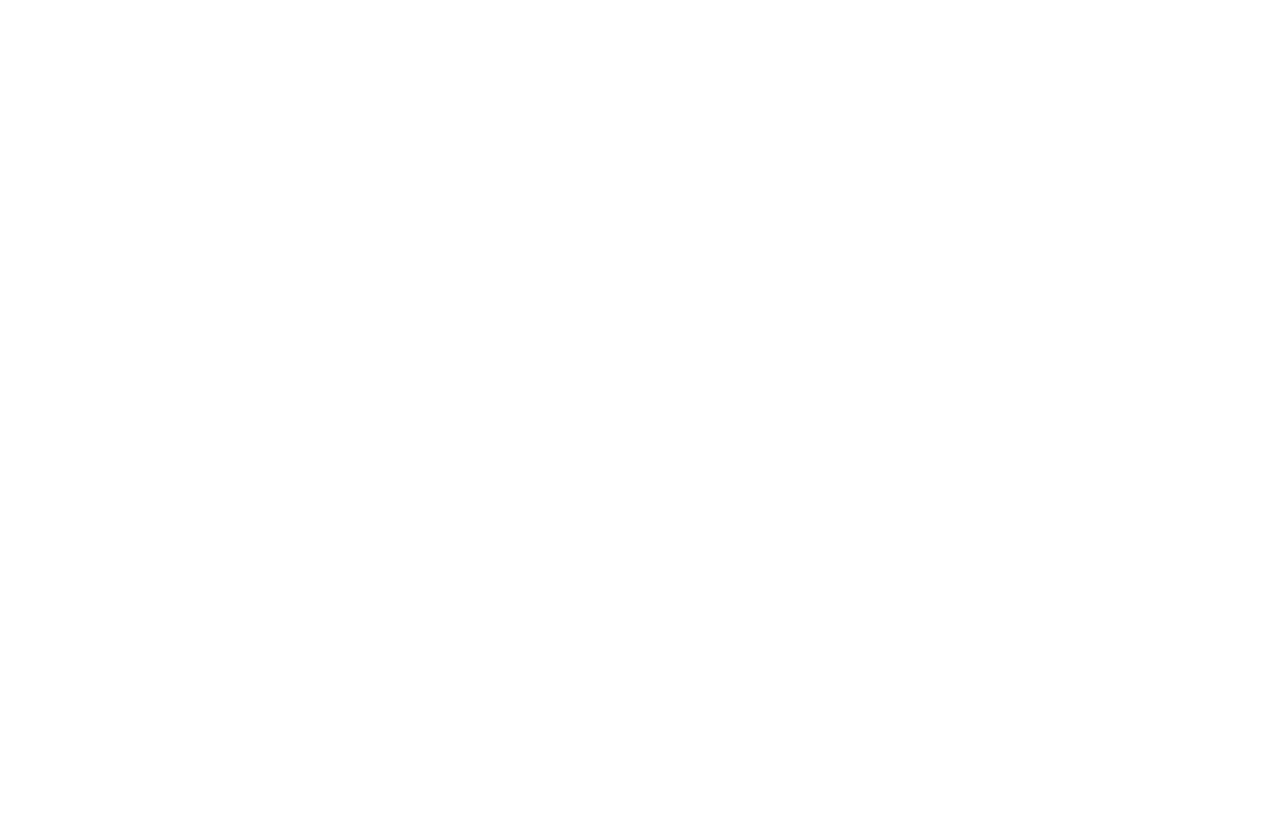
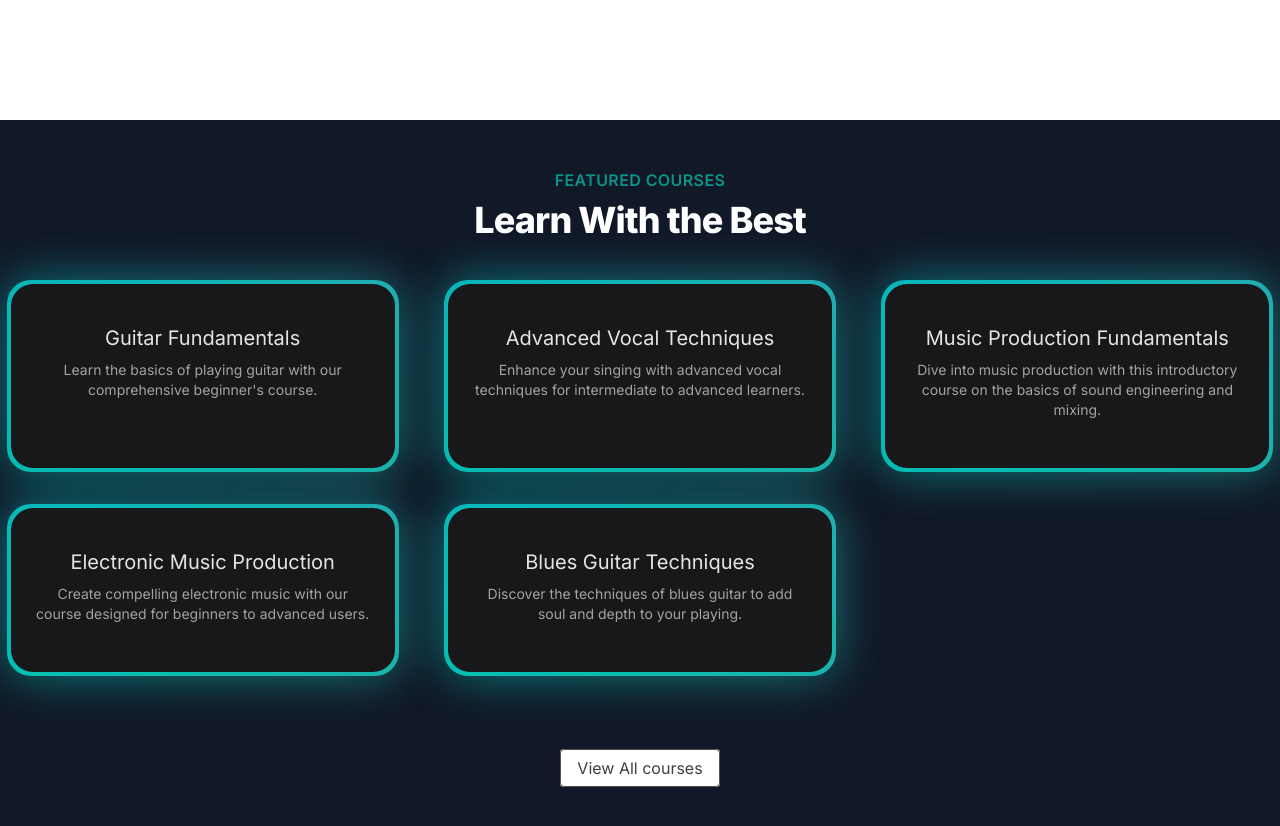
Before and after one commit to sh-reyansh9026/music, a Next.js app: page / in a window 1280 px wide. Shown: the part 520-1346 px from the top of the page. Before the commit the page ends 800 px from the top, so only its background shows below. Built offline with nearby package versions, Linux system fonts and the light colour scheme.

Commit message:
Made FeaturedCourses section

```diff
--- a/src/app/page.tsx
+++ b/src/app/page.tsx
@@ -1,3 +1,4 @@
+import FeaturedCourses from "@/components/FeaturedCourses";
 import HeroSection from "@/components/HeroSection";
 
 export default function Home() {
@@ -6,6 +7,8 @@
 g—grid—white/[0.02] ">
 
       <HeroSection />
+      <FeaturedCourses />
+
 </main>
   );
 }
--- /dev/null
+++ b/src/components/FeaturedCourses.tsx
@@ -0,0 +1,66 @@
+'use client';
+import Link from 'next/link';
+import courseData from '../data/music_courses.json';
+import { BackgroundGradient } from './ui/background-gradient';
+
+// here "Course" is a custom data type name
+interface Course{ // some data types are already defined in typescript, like string, number, boolean but this courses contain many things so we define our new custom data type using "interface" in which all properties of course are defined so while any api call or something else if any property is missing then it will show error
+    id: number,
+    title: string,
+    slug: string,
+    description: string,
+    price: number,
+    instructor: string,
+    isFeatured: boolean,
+
+}
+
+function FeaturedCourses() {
+    const featuredCourses = courseData.courses.filter((course:Course) => course.isFeatured) // here course:Course is a custom data type which is defined above and here we are filtering the courses which are featured
+
+  return (
+      <div className='py-12 bg-gray-900'>
+          <div>
+              <div className='text-center'>
+                  <h2 className="text-base text-teal-600 font-semibold tracking-wide uppercase">
+                      FEATURED COURSES
+                  </h2>
+                  <p className="mt-2 text-3xl leading-8 font-extrabold tracking-tight text-white sm:text-4xl">
+                      Learn With the Best
+                  </p>
+
+              </div>
+
+          </div>
+          <div className='mt-10'>
+              <div className="grid grid-cols-1 sm:grid-cols-2 lg:grid-cols-3 gap-8 justify-center">
+                  {featuredCourses.map((course: Course) => (
+                      <div key={course.id} className='flex justify-center'>
+                         <BackgroundGradient
+                        className="flex flex-col rounded-[22px] bg-white dark:bg-zinc-900 overflow-hidden h-full max-w-sm">
+                            <div className="p-4 sm:p-6 flex flex-col items-center text-center flex-grow">
+                                <p className="text-lg sm:text-xl text-black mt-4 mb-2 dark:text-neutral-200">{course.title}</p>
+                                <p className="text-sm text-neutral-600 dark:text-neutral-400 flex-grow">{course.description}</p>
+                                <Link href={`/courses/${course.slug}`}>
+                                Learn More
+                                </Link>
+                            </div>
+                        </BackgroundGradient>
+                          </div>
+                  ))}
+              </div>
+          </div>
+          <div className='mt-20 text-center'>
+              <Link href={"/courses"}
+            className="px-4 py-2 rounded border border-neutral-600 text-neutral-700 bg-white hover:bg-gray-100 transition duration-200"
+            >
+            View All courses
+            </Link>
+
+          </div>
+
+    </div>
+  )
+}
+
+export default FeaturedCourses
--- /dev/null
+++ b/src/components/ui/background-gradient.tsx
@@ -0,0 +1,72 @@
+import { cn } from "@/utils/cn";
+import React from "react";
+import { motion } from "framer-motion";
+
+export const BackgroundGradient = ({
+  children,
+  className,
+  containerClassName,
+  animate = true,
+}: {
+  children?: React.ReactNode;
+  className?: string;
+  containerClassName?: string;
+  animate?: boolean;
+}) => {
+  const variants = {
+    initial: {
+      backgroundPosition: "0 50%",
+    },
+    animate: {
+      backgroundPosition: ["0, 50%", "100% 50%", "0 50%"],
+    },
+  };
+  return (
+    <div className={cn("relative p-[4px] group", containerClassName)}>
+      <motion.div
+        variants={animate ? variants : undefined}
+        initial={animate ? "initial" : undefined}
+        animate={animate ? "animate" : undefined}
+        transition={
+          animate
+            ? {
+                duration: 5,
+                repeat: Infinity,
+                repeatType: "reverse",
+              }
+            : undefined
+        }
+        style={{
+          backgroundSize: animate ? "400% 400%" : undefined,
+        }}
+        className={cn(
+          "absolute inset-0 rounded-3xl z-[1] opacity-60 group-hover:opacity-100 blur-xl  transition duration-500 will-change-transform",
+          " bg-[radial-gradient(circle_farthest-side_at_0_100%,#00ccb1,transparent),radial-gradient(circle_farthest-side_at_100%_0,#7b61ff,transparent),radial-gradient(circle_farthest-side_at_100%_100%,#ffc414,transparent),radial-gradient(circle_farthest-side_at_0_0,#1ca0fb,#141316)]"
+        )}
+      />
+      <motion.div
+        variants={animate ? variants : undefined}
+        initial={animate ? "initial" : undefined}
+        animate={animate ? "animate" : undefined}
+        transition={
+          animate
+            ? {
+                duration: 5,
+                repeat: Infinity,
+                repeatType: "reverse",
+              }
+            : undefined
+        }
+        style={{
+          backgroundSize: animate ? "400% 400%" : undefined,
+        }}
+        className={cn(
+          "absolute inset-0 rounded-3xl z-[1] will-change-transform",
+          "bg-[radial-gradient(circle_farthest-side_at_0_100%,#00ccb1,transparent),radial-gradient(circle_farthest-side_at_100%_0,#7b61ff,transparent),radial-gradient(circle_farthest-side_at_100%_100%,#ffc414,transparent),radial-gradient(circle_farthest-side_at_0_0,#1ca0fb,#141316)]"
+        )}
+      />
+
+      <div className={cn("relative z-10", className)}>{children}</div>
+    </div>
+  );
+};
--- /dev/null
+++ b/src/data/music_courses.json
@@ -0,0 +1,104 @@
+{
+    "courses": [
+      {
+        "id": 1,
+        "title": "Guitar Fundamentals",
+        "slug": "guitar-fundamentals",
+        "description": "Learn the basics of playing guitar with our comprehensive beginner's course.",
+        "price": 99.99,
+        "instructor": "John Doe",
+        "isFeatured": true,
+        "image": "/courses/guitar.jpg"
+      },
+      {
+        "id": 2,
+        "title": "Piano for Beginners",
+        "slug": "piano-for-beginners",
+        "description": "Start your musical journey with foundational piano skills taught by expert instructors.",
+        "price": 109.99,
+        "instructor": "Jane Smith",
+        "isFeatured": false,
+        "image": "/courses/piano.jpg"
+      },
+      {
+        "id": 3,
+        "title": "Advanced Vocal Techniques",
+        "slug": "advanced-vocal-techniques",
+        "description": "Enhance your singing with advanced vocal techniques for intermediate to advanced learners.",
+        "price": 119.99,
+        "instructor": "Emily Johnson",
+        "isFeatured": true,
+        "image": "/courses/vocalist.jpg"
+      },
+      {
+        "id": 4,
+        "title": "Drumming Mastery",
+        "slug": "drumming-mastery",
+        "description": "Master the drums with our comprehensive course covering all skill levels.",
+        "price": 129.99,
+        "instructor": "Mike Brown",
+        "isFeatured": false,
+        "image": "/courses/drumming.jpg"
+      },
+      {
+        "id": 5,
+        "title": "Jazz Improvisation",
+        "slug": "jazz-improvisation",
+        "description": "Learn the art of jazz improvisation with this course designed for all levels.",
+        "price": 139.99,
+        "instructor": "Chris Davis",
+        "isFeatured": false,
+        "image": "/courses/jazz.jpg"
+      },
+      {
+        "id": 6,
+        "title": "Music Production Fundamentals",
+        "slug": "music-production-fundamentals",
+        "description": "Dive into music production with this introductory course on the basics of sound engineering and mixing.",
+        "price": 149.99,
+        "instructor": "Alex Wilson",
+        "isFeatured": true,
+        "image": "/courses/music-prod.jpg"
+      },
+      {
+        "id": 7,
+        "title": "Songwriting Essentials",
+        "slug": "songwriting-essentials",
+        "description": "Learn the essentials of songwriting to express your musical creativity.",
+        "price": 159.99,
+        "instructor": "Samantha Miller",
+        "isFeatured": false,
+        "image": "/courses/song-writing.jpg"
+      },
+      {
+        "id": 8,
+        "title": "Electronic Music Production",
+        "slug": "electronic-music-production",
+        "description": "Create compelling electronic music with our course designed for beginners to advanced users.",
+        "price": 169.99,
+        "instructor": "Luke Harris",
+        "isFeatured": true,
+        "image": "/courses/music-prod.jpg"
+      },
+      {
+        "id": 9,
+        "title": "Classical Music History",
+        "slug": "classical-music-history",
+        "description": "Explore the rich history of classical music from its origins to the present day.",
+        "price": 179.99,
+        "instructor": "Grace Lee",
+        "isFeatured": false,
+        "image": "/courses/classical-music.jpg"
+      },
+      {
+        "id": 10,
+        "title": "Blues Guitar Techniques",
+        "slug": "blues-guitar-techniques",
+        "description": "Discover the techniques of blues guitar to add soul and depth to your playing.",
+        "price": 189.99,
+        "instructor": "Ethan Moore",
+        "isFeatured": true,
+        "image": "/courses/blues.jpg"
+      }
+    ]
+  }
```
